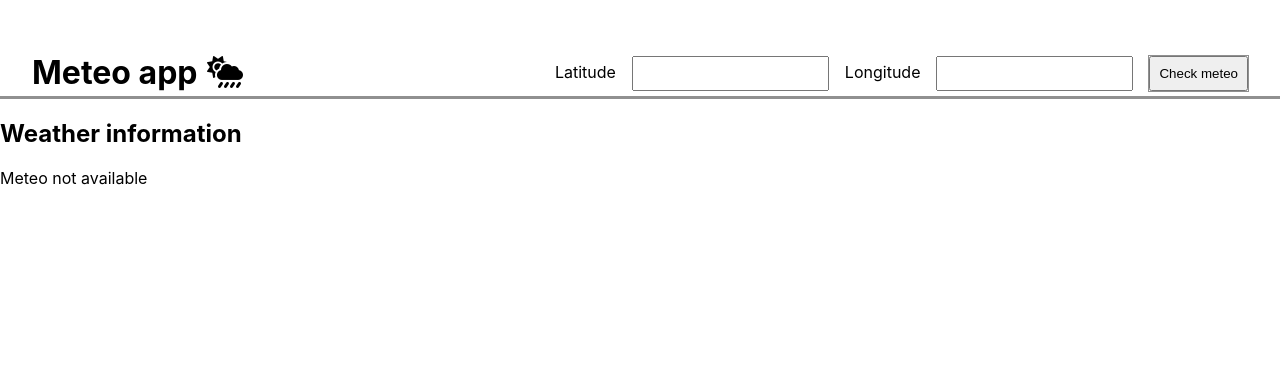
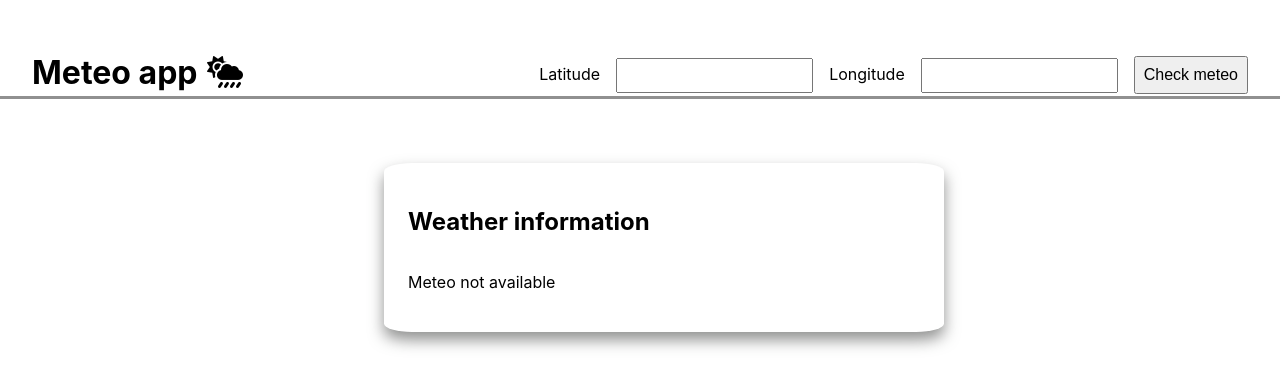
Before and after one commit to uzairsaid/ReactExericise, a React (Create React App) app: page / in a window 1280 px wide. Shown: the top 388 px of the page. Built offline with nearby package versions, Linux system fonts and the light colour scheme.

Commit message:
Added animation before data rendered

```diff
--- a/src/components/Card.js
+++ b/src/components/Card.js
@@ -1,11 +1,12 @@
-import PropTypes from "prop-types"
-import { useContext } from "react"
-import { WeatherContext } from "../contexts/DataContext"
+import PropTypes from "prop-types";
+import { useContext } from "react";
+import { WeatherContext } from "../contexts/DataContext";
+import '../style/weather_card.scss';
 function Card({title}){
     const {data} = useContext(WeatherContext);
     const {loading} = useContext(WeatherContext);
 
-    if (loading) return <div>Loading...</div>;
+    // if (loading) return <div className="loading">Loading...</div>;
 
     return (
         <div className="card-container">
@@ -13,7 +14,7 @@ function Card({title}){
             <div className="card-title">
                 <h2>{title}</h2>
             </div>
-
+        {loading && <div className="loading"></div>}
         {data?
                 (<div className="card-body">
 
@@ -39,7 +40,6 @@ function Card({title}){
 }
 Card.propTypes = {
     title: PropTypes.string,
-    // content : PropTypes.object.isRequired
 }
 
 export default Card
--- a/src/style/header.scss
+++ b/src/style/header.scss
@@ -21,7 +21,7 @@ $primary-color: rgba(70, 71, 70, 0.6);
 }
 .validation-btn {
     cursor: pointer;
-    outline: 0.1rem solid $primary-color;
+    font-size: 1rem;
     &:hover{
         background-color: $primary-color;
     }
--- /dev/null
+++ b/src/style/weather_card.scss
@@ -0,0 +1,34 @@
+$primary-color: rgba(70, 71, 70, 0.6);
+@keyframes spin {
+    0% {
+        transform: rotate(0deg);
+    }
+
+    100% {
+        transform: rotate(100deg);
+    }
+
+}
+
+.card-container {
+    box-shadow: 0 0.5rem 0.9rem $primary-color;
+    display: flex;
+    flex-direction: column;
+    justify-content: center;
+    margin-top: 4rem;
+    margin-left: 30%;
+    width: 40%;
+    border-radius: 5%;
+    padding: 1.5rem;
+
+    .loading {
+        animation: spin 3s linear infinite;
+        color: blue;
+        border-radius: 50%;
+        height: 4rem;
+        width: 4rem;
+        border: 0.5rem solid rgba(blue, 0.3);
+        border-top: 0.5rem solid
+    }
+
+}
```
